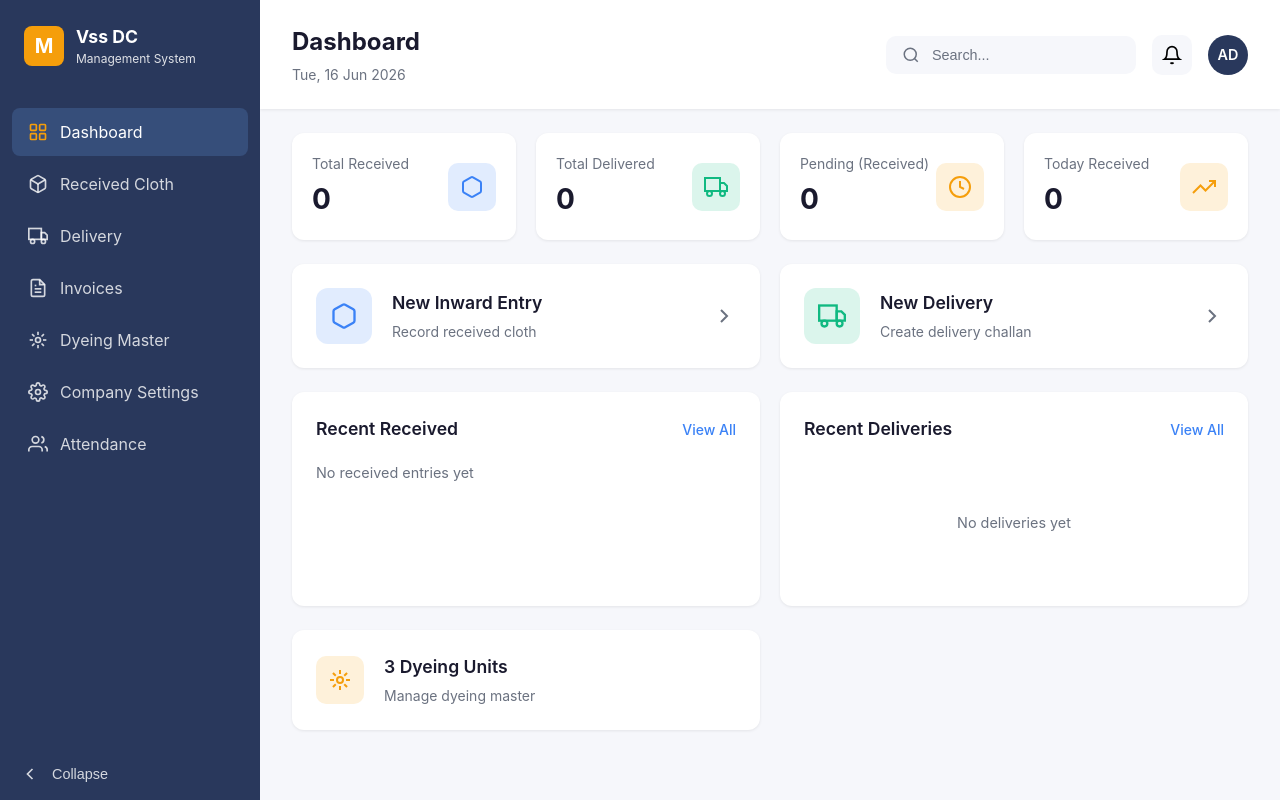
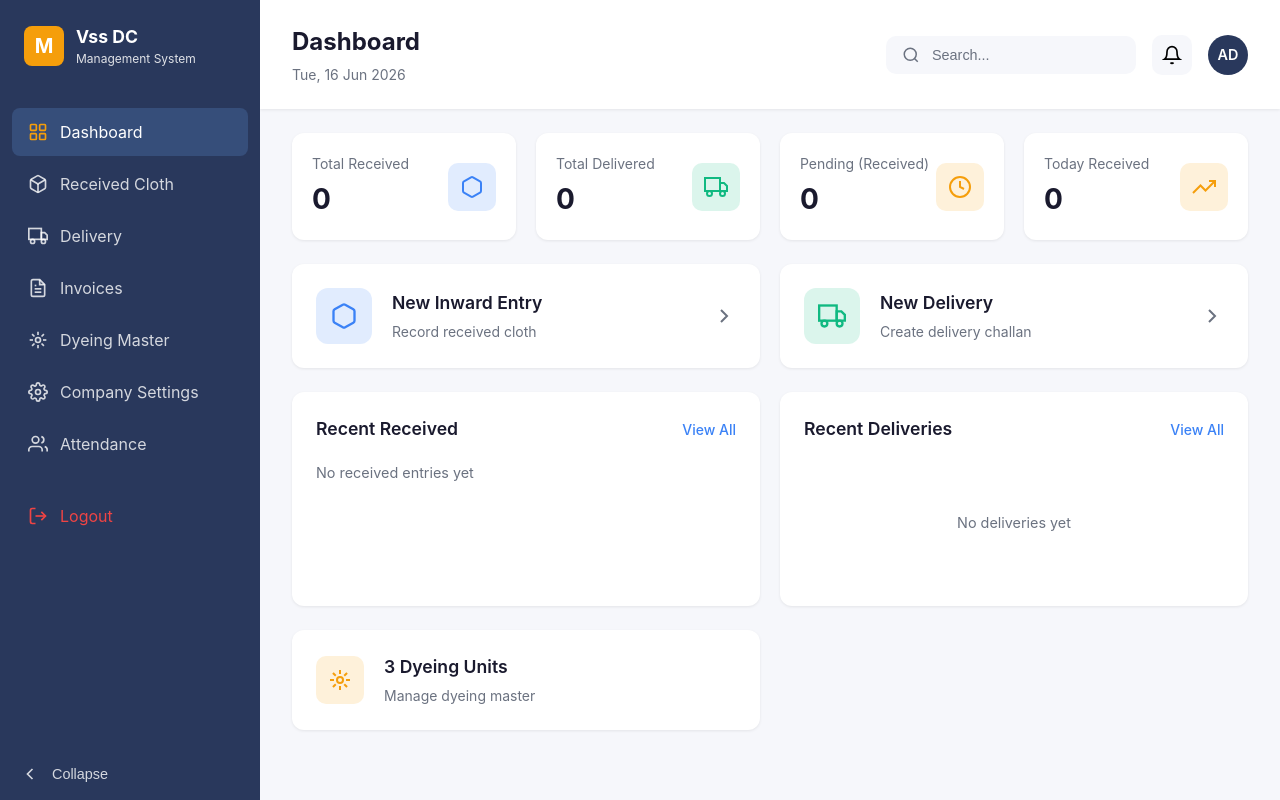
Before and after one commit to Thirumalaivasan2007/vss, a React app: page frontend/index.html in a window 1280 px wide. Built offline with nearby package versions, Linux system fonts and the light colour scheme; no server answers; sample sign-in values are in the browser's storage.

Commit message:
Add Logout button to sidebar

```diff
--- a/frontend/index.html
+++ b/frontend/index.html
@@ -104,6 +104,14 @@
           </svg>
           <span class="nav-label">Attendance</span>
         </a>
+        <a href="#" class="nav-item" onclick="localStorage.removeItem('vss_logged_in'); window.location.href='login.html';" style="margin-top: 20px; color: #ef4444;">
+          <svg class="nav-icon" viewBox="0 0 24 24" fill="none" stroke="currentColor" stroke-width="2">
+            <path d="M9 21H5a2 2 0 0 1-2-2V5a2 2 0 0 1 2-2h4"></path>
+            <polyline points="16 17 21 12 16 7"></polyline>
+            <line x1="21" y1="12" x2="9" y2="12"></line>
+          </svg>
+          <span class="nav-label">Logout</span>
+        </a>
       </nav>
       <button class="collapse-btn" id="collapseBtn" aria-label="Collapse sidebar">
         <svg viewBox="0 0 24 24" fill="none" stroke="currentColor" stroke-width="2">
```
